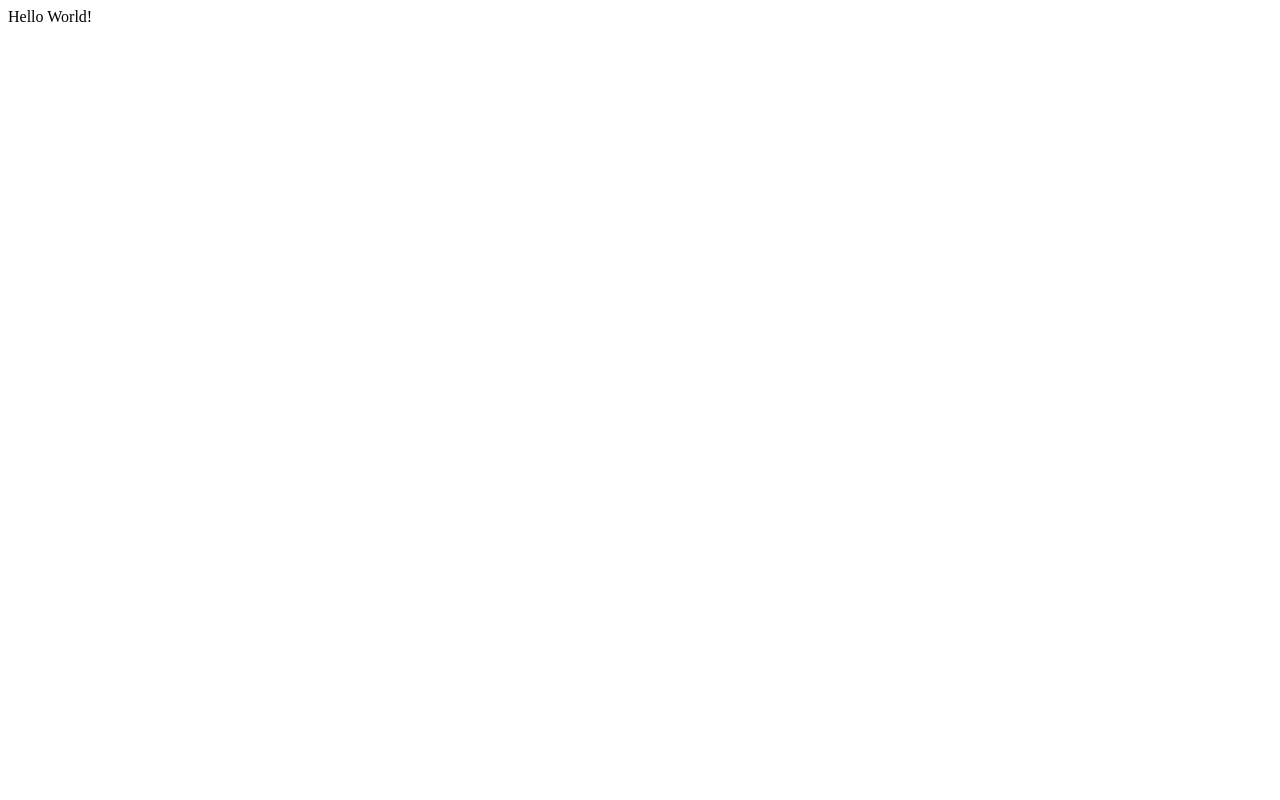
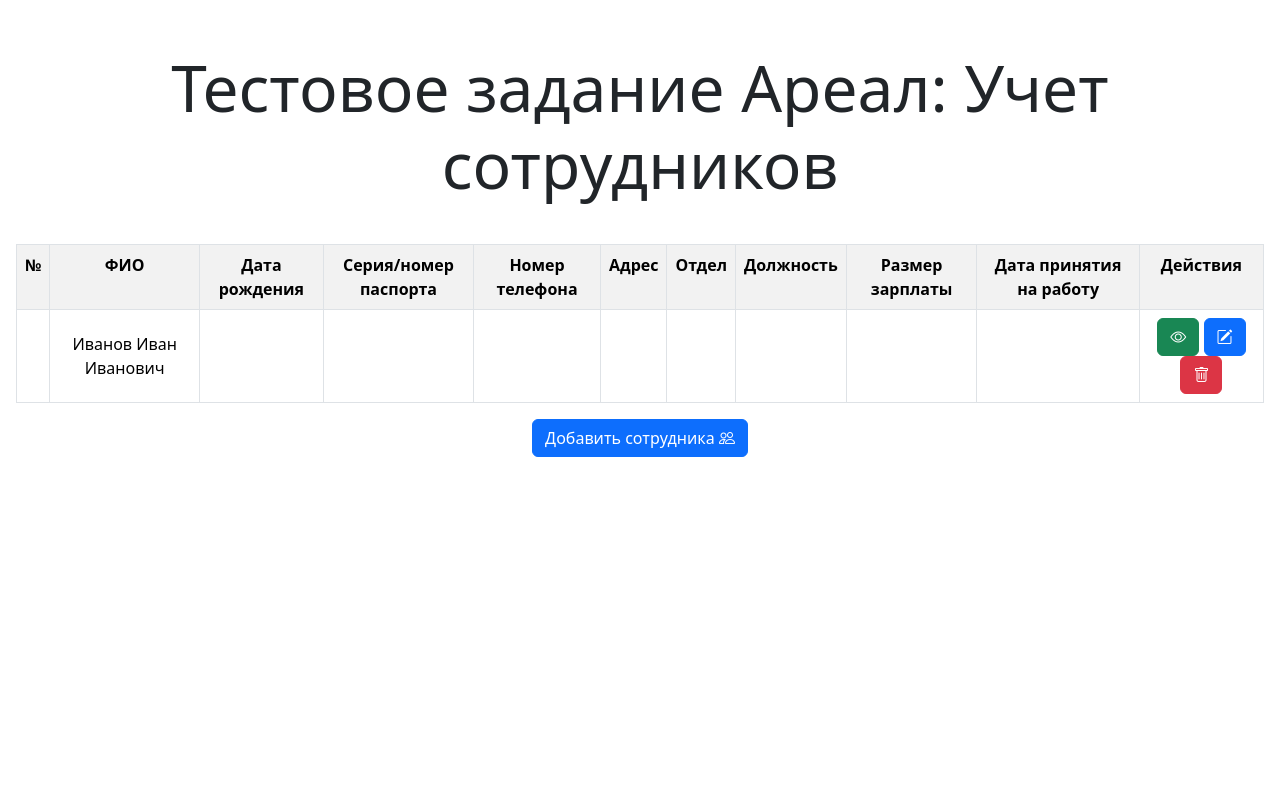
Before and after one commit to VladSebov/areal-tz, a PHP site: page / in a window 1280 px wide. Before the commit the page is almost empty. Run offline with PHP 8.4, Linux system fonts and the light colour scheme.

Commit message:
feat: добавить стилизованную таблицу сотрудников и модальное окно
Подключить bootstrap. Добавить вёрстку таблицы. Добавить начальный вариант модального окна для добавления/редактирования сотрудников.

```diff
--- /dev/null
+++ b/src/assets/styles/style.css
@@ -0,0 +1,15 @@
+table tr td {
+    vertical-align: middle;
+}
+
+td button {
+    margin: 5;
+}
+
+td button i {
+    font-family: 20px;
+}
+
+header h1 {
+    padding-top: 50px;
+}
--- a/src/index.php
+++ b/src/index.php
@@ -1,5 +1,91 @@
-<?php
+<!DOCTYPE html>
+<html lang="ru">
+    <head>
+        <meta charset="UTF-8">
+        <meta name="viewport" content="width=device-width, initial-scale=1.0">
+        <title>Тестовое задание Ареал: Учет сотрудников</title>
 
-echo "Hello World!";
+        <link rel="stylesheet" href="assets/styles/style.css">
 
-?>
+        <link rel="icon" type="image/x-icon" href="favicon.ico">
+
+        <!-- Bootstrap CSS -->
+        <link href="https://cdn.jsdelivr.net/npm/bootstrap@5.3.8/dist/css/bootstrap.min.css" rel="stylesheet"
+        integrity="sha384-sRIl4kxILFvY47J16cr9ZwB07vP4J8+LH7qKQnuqkuIAvNWLzeN8tE5YBujZqJLB" crossorigin="anonymous">
+
+        <!-- Bootstrap 5 Icons CDN -->
+        <link rel="stylesheet" href="https://cdn.jsdelivr.net/npm/bootstrap-icons@1.13.1/font/bootstrap-icons.min.css">
+    </head>
+    <body>
+        <header>
+            <h1 class="display-3 text-center">Тестовое задание Ареал: Учет сотрудников</h1>
+        </header>
+
+
+
+        <main>
+            <section class="p-3">
+                 <div class="row">
+                    <div class="col-12">
+                        <table class="table table-striped table-hover mt-3 text-center table-bordered">
+                            <tr>
+                                <th>№</th>
+                                <th>ФИО</th>
+                                <th>Дата рождения</th>
+                                <th>Серия/номер паспорта</th>
+                                <th>Номер телефона</th>
+                                <th>Адрес</th>
+                                <th>Отдел</th>
+                                <th>Должность</th>
+                                <th>Размер зарплаты</th>
+                                <th>Дата принятия на работу</th>
+                                <th>Действия</th>
+                            </tr>
+
+                            <tr>
+                                <td></td>
+                                <td>Иванов Иван Иванович</td>
+                                <td></td>
+                                <td></td>
+                                <td></td>
+                                <td></td>
+                                <td></td>
+                                <td></td>
+                                <td></td>
+                                <td></td>
+                                <td>
+                                    <button class="btn btn-success"><i class="bi bi-eye"></i></button>
+                                    <button class="btn btn-primary"><i class="bi bi-pencil-square"></i></button>
+                                    <button class="btn btn-danger"><i class="bi bi-trash"></i></button>
+                                </td>
+                            </tr>
+                        </table>
+                    </div>
+                </div>
+                <div class="row">
+                    <div class="col-12 text-center">
+                        <button class="btn btn-primary" data-bs-toggle="modal" data-bs-target="#employeeForm">Добавить сотрудника  <i class="bi bi-people"></i></button>
+                    </div>
+                </div>
+            </section>
+
+            <!-- Modal Form -->
+            <div class="modal fade" id="employeeForm">
+                <div class="modal-dialog modal-dialog-centered modal-lg">
+                    <div class="modal-content">
+                        <div class="modal-header">
+                            <h4 class="modal-title">Добавление сотрудника</h4>
+                            <button type="button" class="btn-close" data-bs-dismiss="modal" aria-label="Закрыть"></button>
+                        </div>
+                    </div>
+                </div>
+
+            </div>
+        </main>
+
+
+        <!-- Bootstrap Bundle with Popper -->
+        <script src="https://cdn.jsdelivr.net/npm/bootstrap@5.3.8/dist/js/bootstrap.bundle.min.js"
+        integrity="sha384-FKyoEForCGlyvwx9Hj09JcYn3nv7wiPVlz7YYwJrWVcXK/BmnVDxM+D2scQbITxI" crossorigin="anonymous"></script>
+    </body>
+</html>
```
